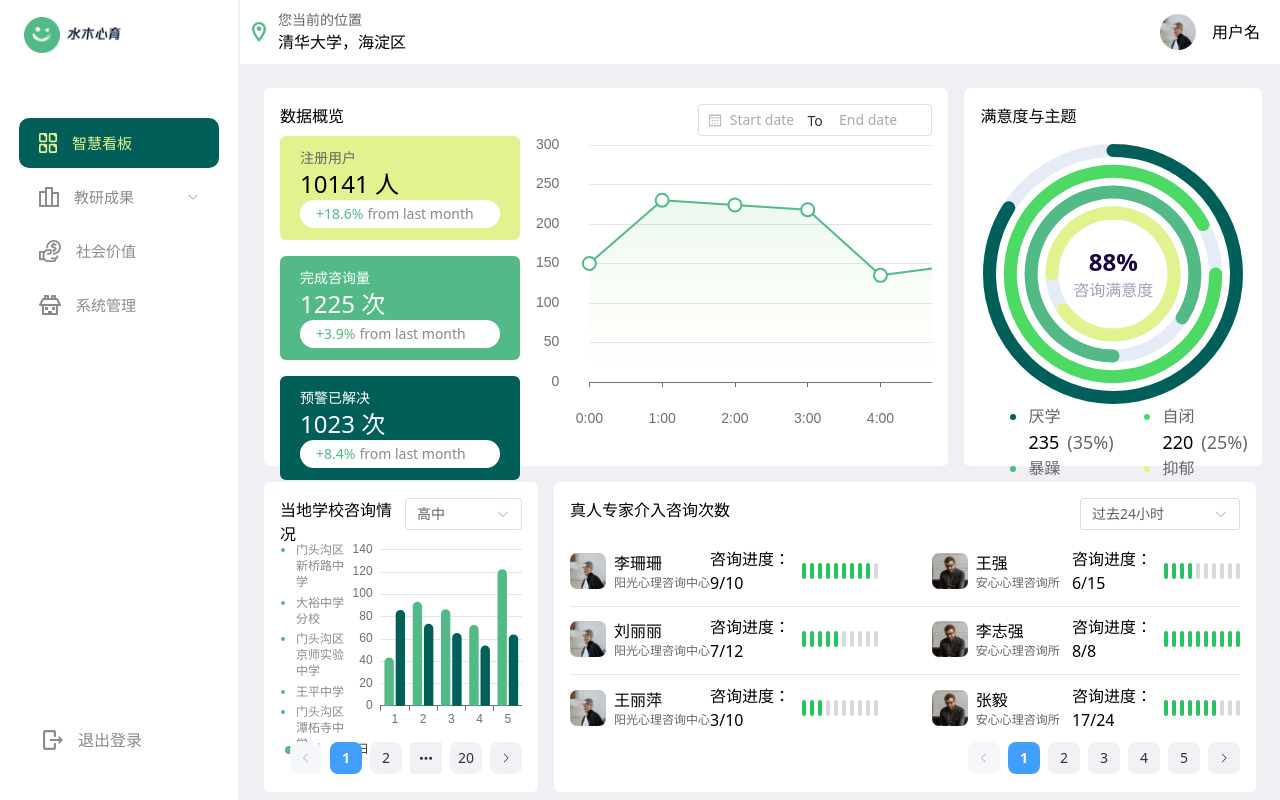
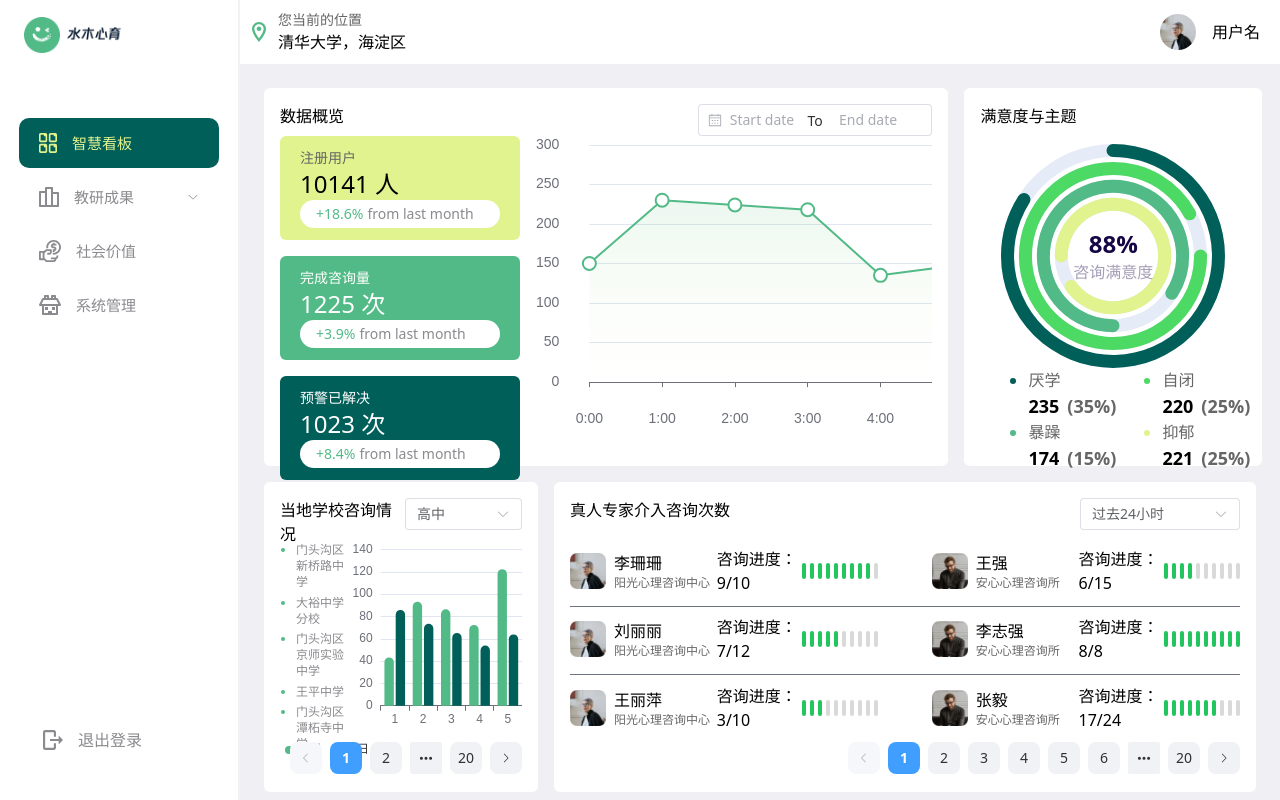
Before and after one commit to Xirealm/meta-ware-web, a Vue app: page /index in a window 1280 px wide. Built offline with nearby package versions, Linux system fonts and the light colour scheme; the HTML template or start-up script is replaced by a standard one.

Commit message:
feat：【智慧看板】样式优化

```diff
--- a/src/views/Index/components/ExpertData.vue
+++ b/src/views/Index/components/ExpertData.vue
@@ -24,7 +24,7 @@ const progressRate = computed(() => {
                 <span class="text-xs text-[#666666]">{{data.base}}</span>
             </div>
         </div>
-        <div class="flex justify-between items-center  w-[60%]">
+        <div class="flex justify-between items-center w-[55%]">
             <div class="w-[70%]">咨询进度：{{data.currentTimes}}/{{ data.allTimes }}</div>
             <div class="flex gap-1">
                 <div
--- a/src/views/Index/components/RightBottom.vue
+++ b/src/views/Index/components/RightBottom.vue
@@ -85,11 +85,11 @@ const expertsList = ref([
         <div class="flex justify-between flex-wrap flex-1 ">
             <template v-for="(item,index) in expertsList">
                 <ExpertData :data = item class="w-[46%] h-1/4"/>
-                <span class="w-full border-b border-1 h-1" v-if="index % 2 === 1 && index !== 6 - 1 "></span>
+                <span class="w-full border-b border-1 h-1 border-gray-500" v-if="index % 2 === 1 && index !== 6 - 1 "></span>
             </template>
         </div>
         <div class="h-[36px] flex items-center justify-end">
-          <el-pagination background layout="prev, pager, next" :total="30" :page-size="6"/>
+          <el-pagination background layout="prev, pager, next" :total="120" :page-size="6"/>
         </div>
     </div>
 </template>
--- a/src/views/Index/components/RightTop.vue
+++ b/src/views/Index/components/RightTop.vue
@@ -31,7 +31,7 @@ const datas = [
     <div class="w-full h-full flex flex-col">
         <h2 class="mb-4 w-full">满意度与主题</h2>
         <div class="flex w-full justify-center items-center relative">
-            <SatisfactionChart class="w-[260px] h-[260px] "/>
+            <SatisfactionChart class="w-[28vh] h-[28vh] "/>
             <div class="absolute left-1/2 -translate-x-1/2 flex flex-col items-center">
                 <span class="text-2xl text-[#170645] font-bold">88%</span>
                 <span class="text-[#17064563]">咨询满意度</span>
@@ -42,7 +42,7 @@ const datas = [
                 <li v-for="item in datas" :style="{color:item.color}">
                     <div class="flex flex-col w-[100px]">
                         <span class="text-[#666666]">{{ item.name }}</span>
-                        <span class="text-lg">
+                        <span class="text-lg font-semibold">
                             <span class="text-black mr-2">{{ item.value }}</span>
                             <span class="text-[#666666]">({{ item.rate }})</span>
                         </span>
```
